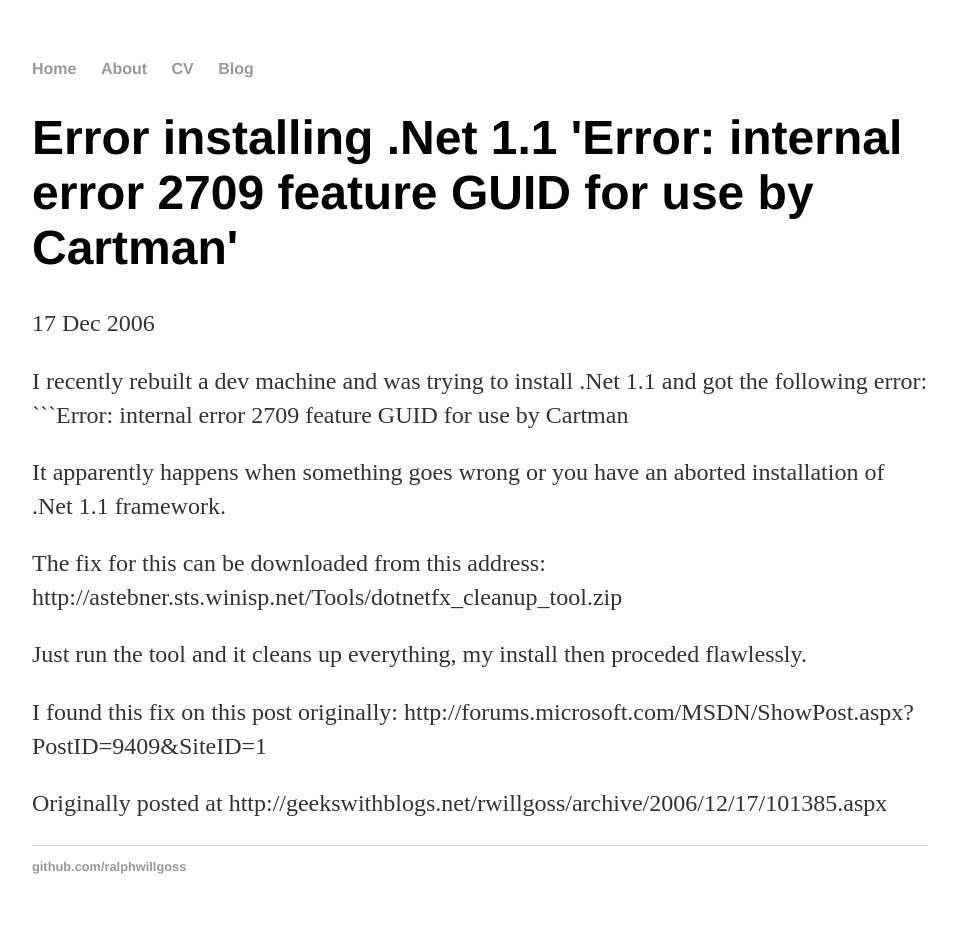
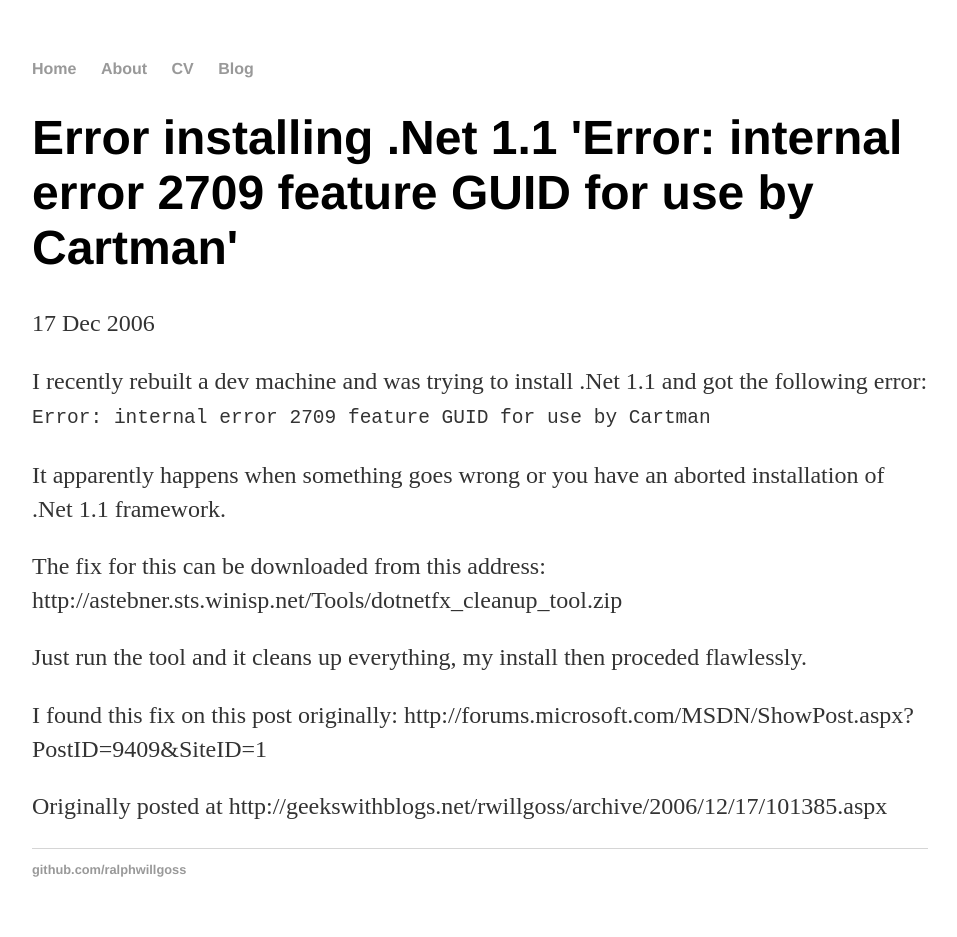
Before and after one commit to ralphwillgoss/ralphwillgoss.github.io, a Jekyll site: the page built from _posts/2006-12-17-error-installing-dotnet-internal-error-2709-feature-guid-for-use-by-cartman.md, in a window 1280 px wide. Shown: the whole page, without its empty margins (160-1117 px from the left). Built offline with Jekyll 4.4.1, drawn with Linux system fonts in a browser that asks for light colours.

Commit message:
Update 2006-12-17-error-installing-dotnet-internal-error-2709-feature-guid-for-use-by-cartman.md

````diff
--- a/_posts/2006-12-17-error-installing-dotnet-internal-error-2709-feature-guid-for-use-by-cartman.md
+++ b/_posts/2006-12-17-error-installing-dotnet-internal-error-2709-feature-guid-for-use-by-cartman.md
@@ -5,7 +5,7 @@
 ---
 
 I recently rebuilt a dev machine and was trying to install .Net 1.1 and got the following error:
-```Error: internal error 2709 feature GUID for use by Cartman
+```Error: internal error 2709 feature GUID for use by Cartman```
 
 It apparently happens when something goes wrong or you have an aborted installation of .Net 1.1 framework.
 
````
